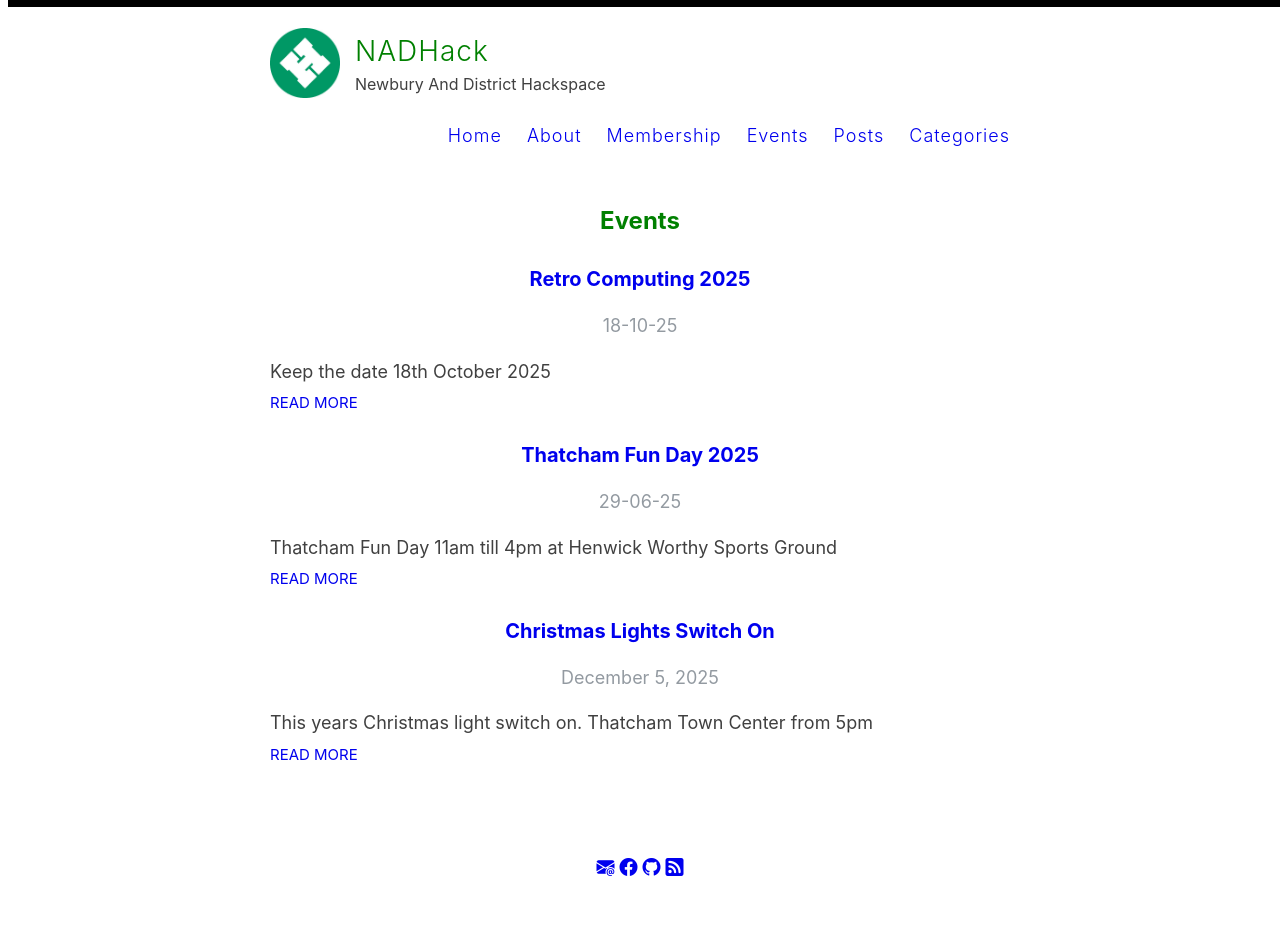
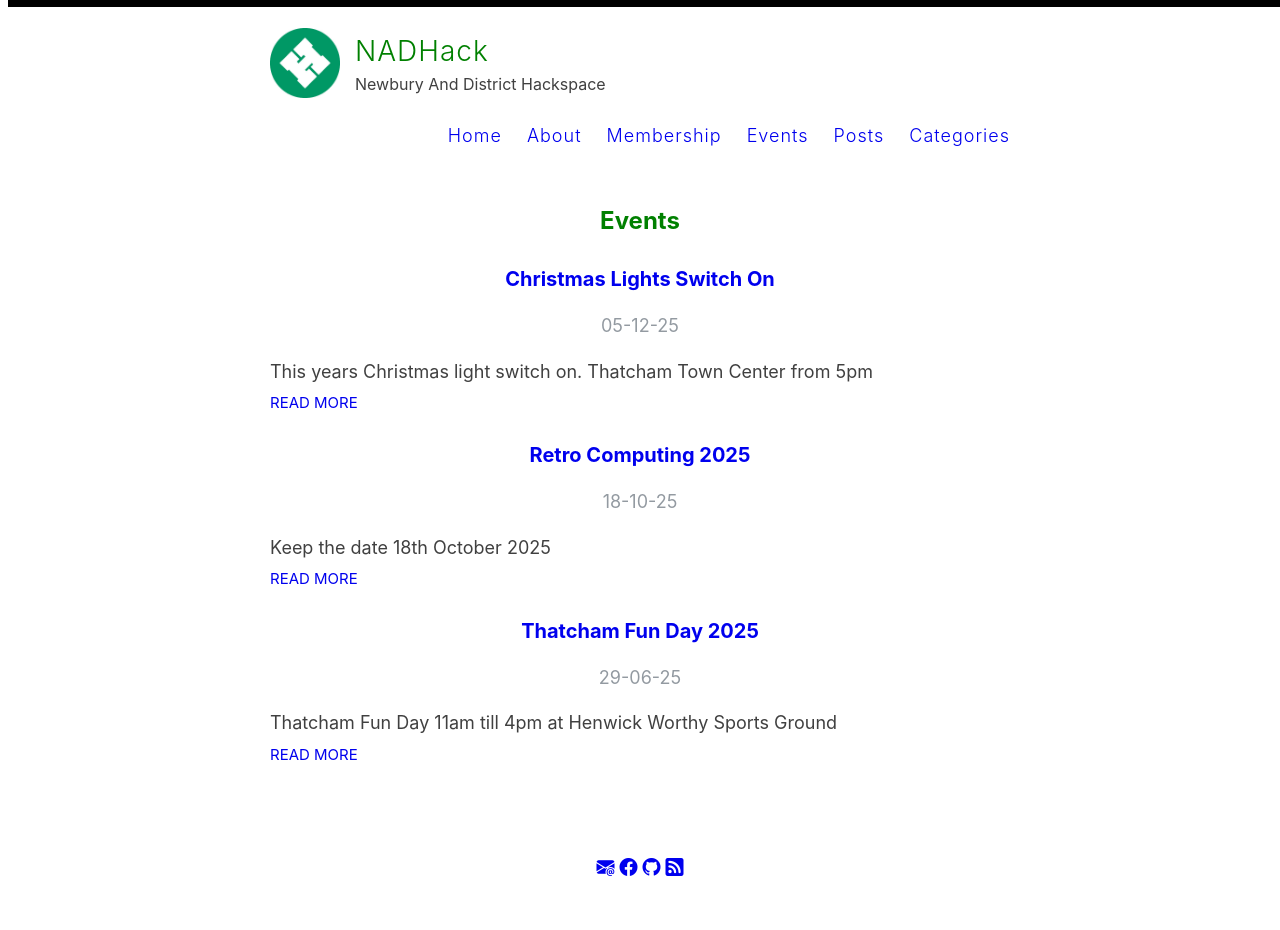
Before and after one commit to nadhack/nadhack.github.io, a Jekyll site: the page built from events.html, in a window 1280 px wide. Built offline with Jekyll 4.4.1, drawn with Linux system fonts in a browser that asks for light colours.

Commit message:
sort field for date

```diff
--- a/_events/christmas-lights-25.md
+++ b/_events/christmas-lights-25.md
@@ -1,7 +1,8 @@
 ---
 layout: event
 title: Christmas Lights Switch On
-event_date: December 5, 2025
+display_date: December 5, 2025
+event_date: 05-12-25
 categories: [External-Event]
 excerpt: This years Christmas light switch on. Thatcham Town Center from 5pm
 ---
```
